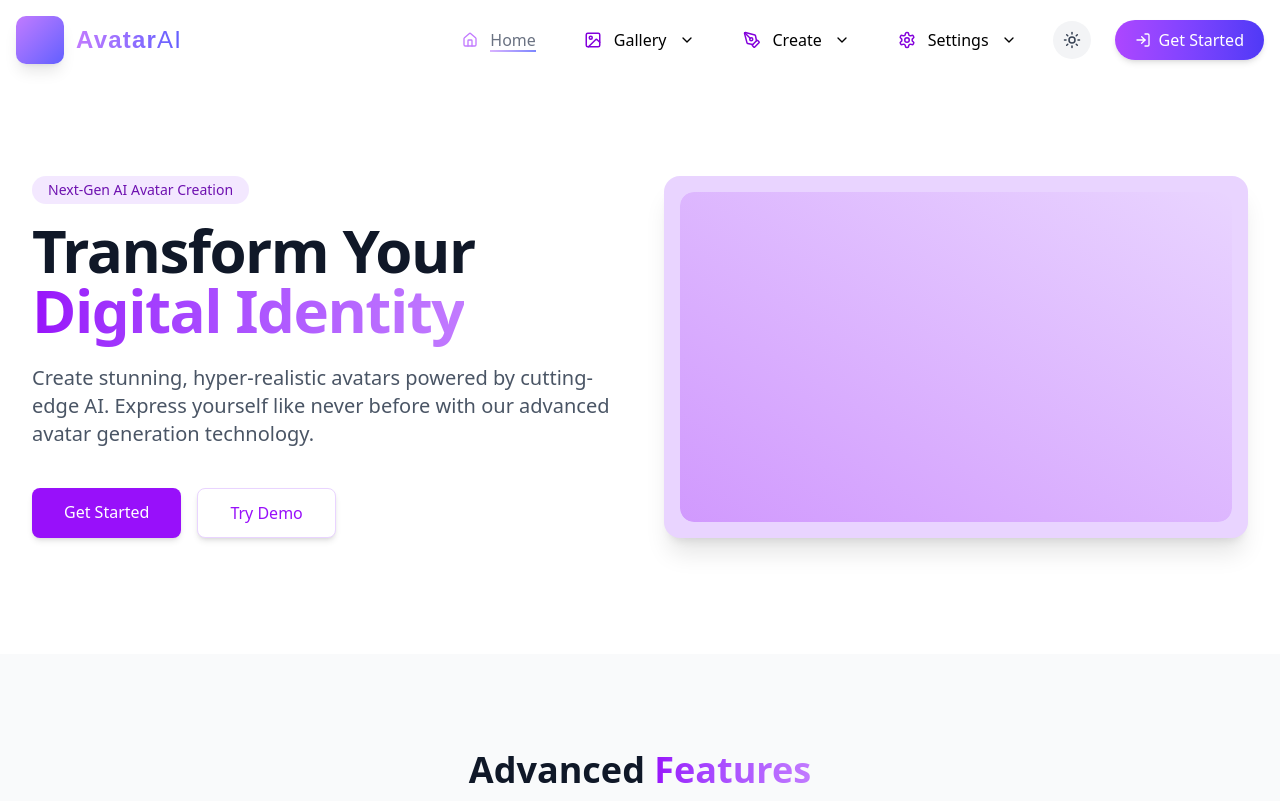
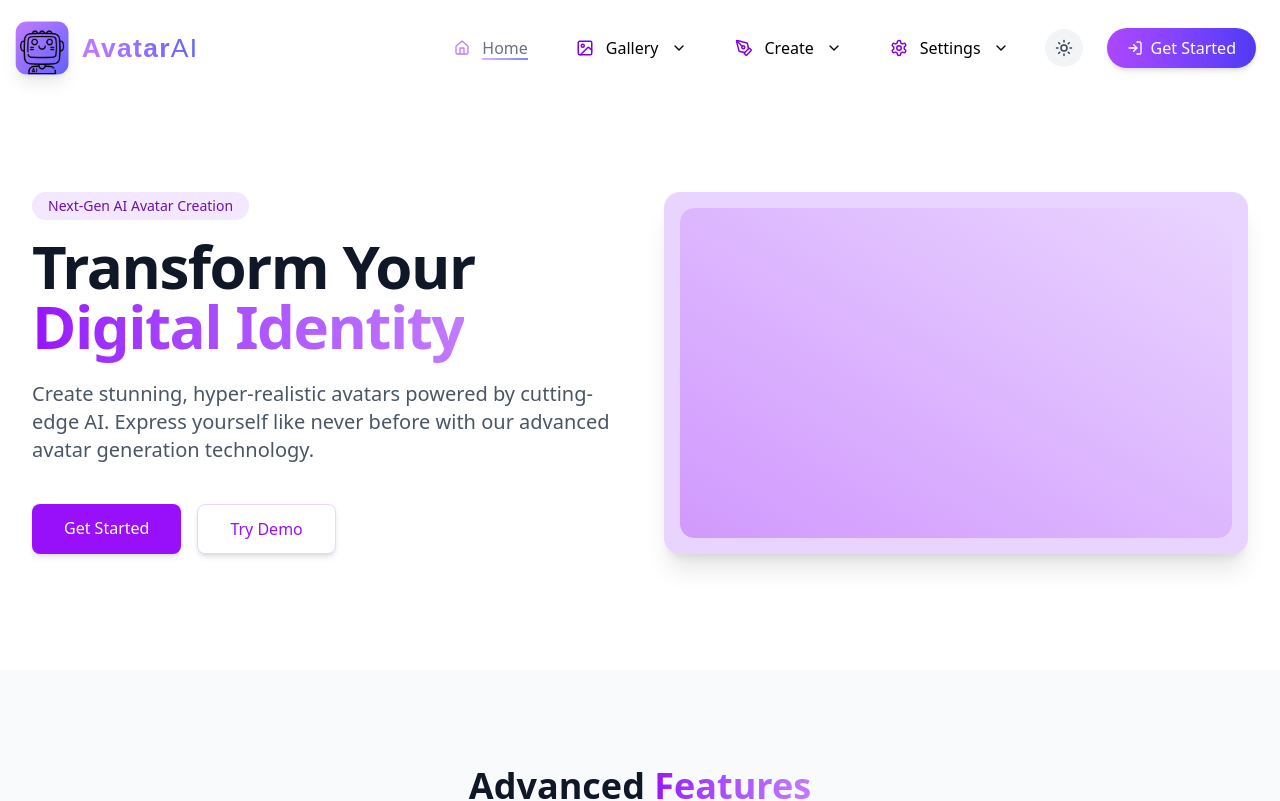
Before and after one commit to XENEFER1729/AvataR2, a Next.js app in the folder my-app/: page / in a window 1280 px wide. Shown: the top 801 px of the page. Built offline with nearby package versions, Linux system fonts and the light colour scheme.

Commit message:
modified ui-2

```diff
--- a/my-app/src/app/home/Features.tsx
+++ b/my-app/src/app/home/Features.tsx
@@ -4,6 +4,7 @@
 import React from "react";
 import { Sparkles, Wand2, Shield, ZoomIn, Clock, Download } from "lucide-react";
 import { motion } from "framer-motion";
+
 
 interface FeatureCardProps {
   icon: React.ReactNode;
@@ -27,7 +28,7 @@ const FeatureCard: React.FC<FeatureCardProps> = ({
         duration: 0.6,
         delay: index * 0.1,
       }}
-      className="p-6 bg-white dark:bg-black rounded-xl shadow-md hover:shadow-lg transition-all duration-300 border border-gray-100 dark:border-gray-900 relative z-10 group hover:scale-[1.03]"
+      className="p-6 bg-white dark:bg-black rounded-xl shadow-md hover:shadow-lg transition-all duration-300 border border-gray-100 dark:border-gray-800 relative z-10 group hover:scale-[1.03]"
     >
       <div className="w-12 h-12 flex items-center justify-center rounded-lg bg-purple-100 dark:bg-purple-900 text-purple-600 dark:text-purple-300 mb-4 relative group-hover:scale-[1.21] transition-all ease-linear">
         {icon}
--- a/my-app/src/app/home/Navbar.tsx
+++ b/my-app/src/app/home/Navbar.tsx
@@ -15,6 +15,8 @@ import {
 } from "lucide-react";
 import { useTheme } from "next-themes";
 import NavDropdown from "./NavDropdown";
+import Image from "next/image";
+import Link from "next/link";
 
 type MobileNavLinkProps = {
   href: string;
@@ -94,12 +96,22 @@ const Navbar = () => {
           : "text-gray-800 bg-white/80"
       }`}
     >
-      <div className="container mx-auto p-4">
+      <div className="container mx-auto p-6">
         <div className="flex justify-between items-center">
           {/* Logo and Title */}
-          <div className="flex items-center space-x-3 group">
-            <div className="relative w-12 h-12 overflow-hidden rounded-lg shadow-lg transition-all duration-300 group-hover:scale-105 bg-gradient-to-br from-purple-400 to-indigo-500">
+          <div className="flex items-center space-x-3 group scale-110">
+            <div className="relative w-12 h-12 overflow-hidden rounded-lg shadow-lg transition-all duration-300 group-hover:scale-115 bg-gradient-to-br from-purple-400 to-indigo-500">
               {/* Custom Logo Placeholder */}
+              <Link href = "/">
+              <Image
+                src="/ai.png"
+                alt="Company Logo"
+                width={40}
+                height={40}
+                className="mx-auto mt-2"
+                priority
+              />
+              </Link>
             </div>
             <h1
               className="text-2xl font-light tracking-wider text-transparent bg-clip-text bg-gradient-to-r from-purple-400 to-indigo-500 cursor-pointer transition-all duration-500 group-hover:from-purple-500 group-hover:to-indigo-600"
@@ -135,7 +147,9 @@ const Navbar = () => {
 
             <button className="bg-gradient-to-r cursor-pointer from-purple-500 to-indigo-600 hover:from-purple-400 hover:to-indigo-600 text-white px-5 py-2 rounded-full font-medium shadow-md flex items-center space-x-2 transition-all duration-300 hover:shadow-lg">
               <LogIn size={16} />
+              <Link href="/">
               <span>Get Started</span>
+              </Link>
             </button>
           </div>
 
```
Also changed, not shown: my-app/public/ai.png (added).
